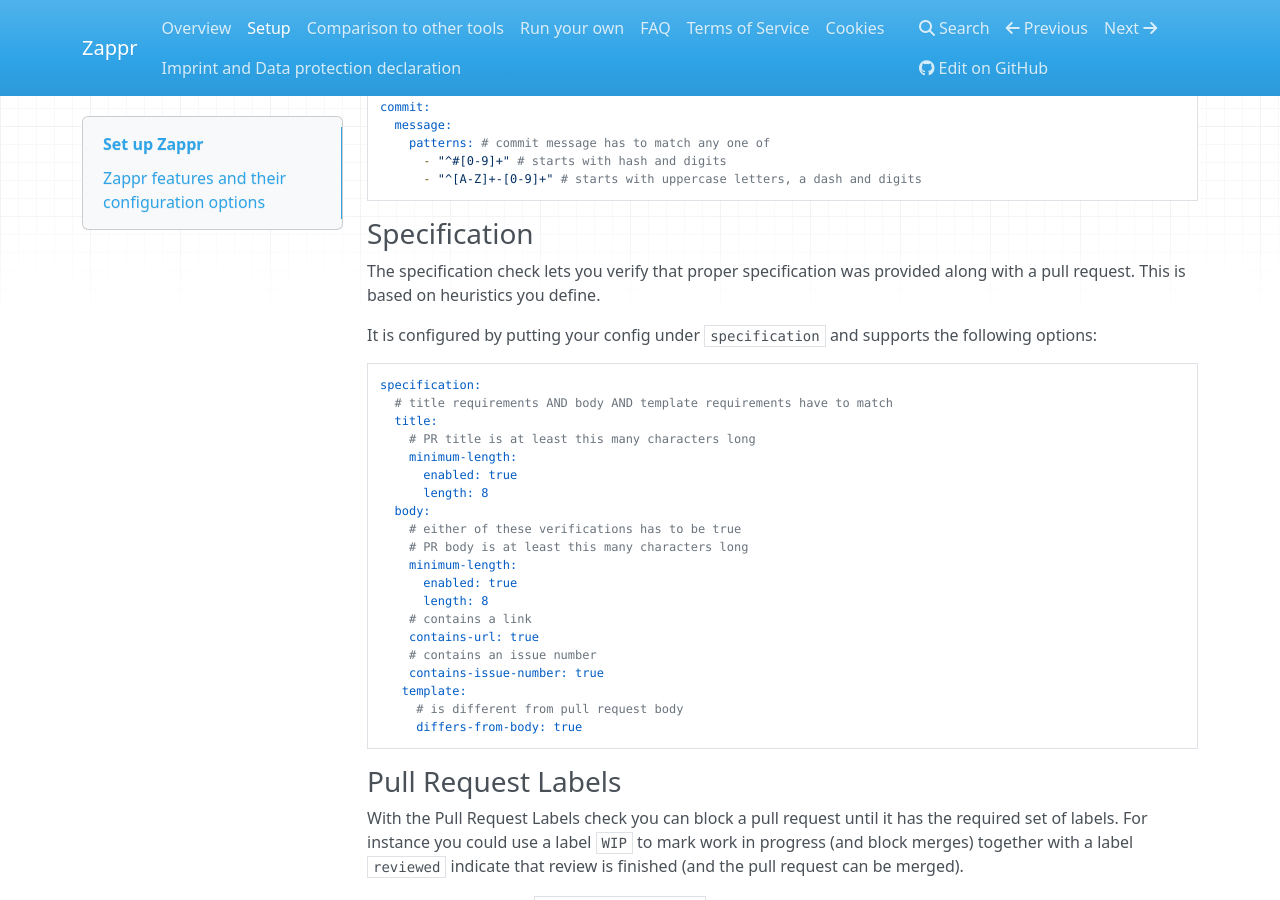
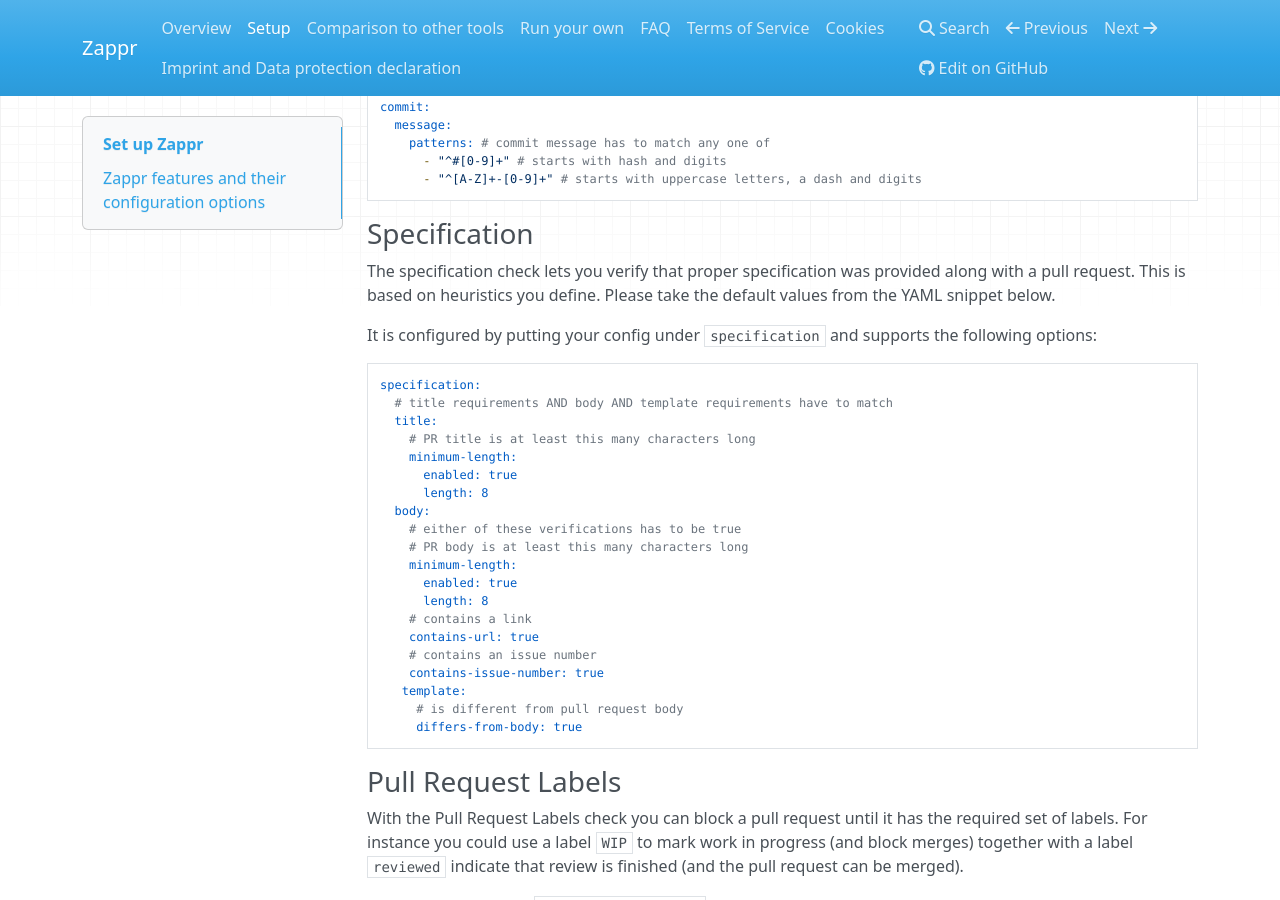
Before and after one commit to zalando/zappr, an MkDocs documentation site: the page built from docs/setup.md, in a window 1280 px wide and 900 px high, scrolled down 4501 px. Built offline with MkDocs 1.6.1, drawn with Linux system fonts in a browser that asks for light colours; nearby versions of some CDN libraries; old or Windows-style settings are respelled for this version of MkDocs.

Commit message:
#490 mention default values

```diff
--- a/docs/setup.md
+++ b/docs/setup.md
@@ -134,7 +134,7 @@ commit:
 
 ### Specification
 
-The specification check lets you verify that proper specification was provided along with a pull request. This is based on heuristics you define.
+The specification check lets you verify that proper specification was provided along with a pull request. This is based on heuristics you define. Please take the default values from the YAML snippet below.
 
 It is configured by putting your config under `specification` and supports the following options:
 
```
